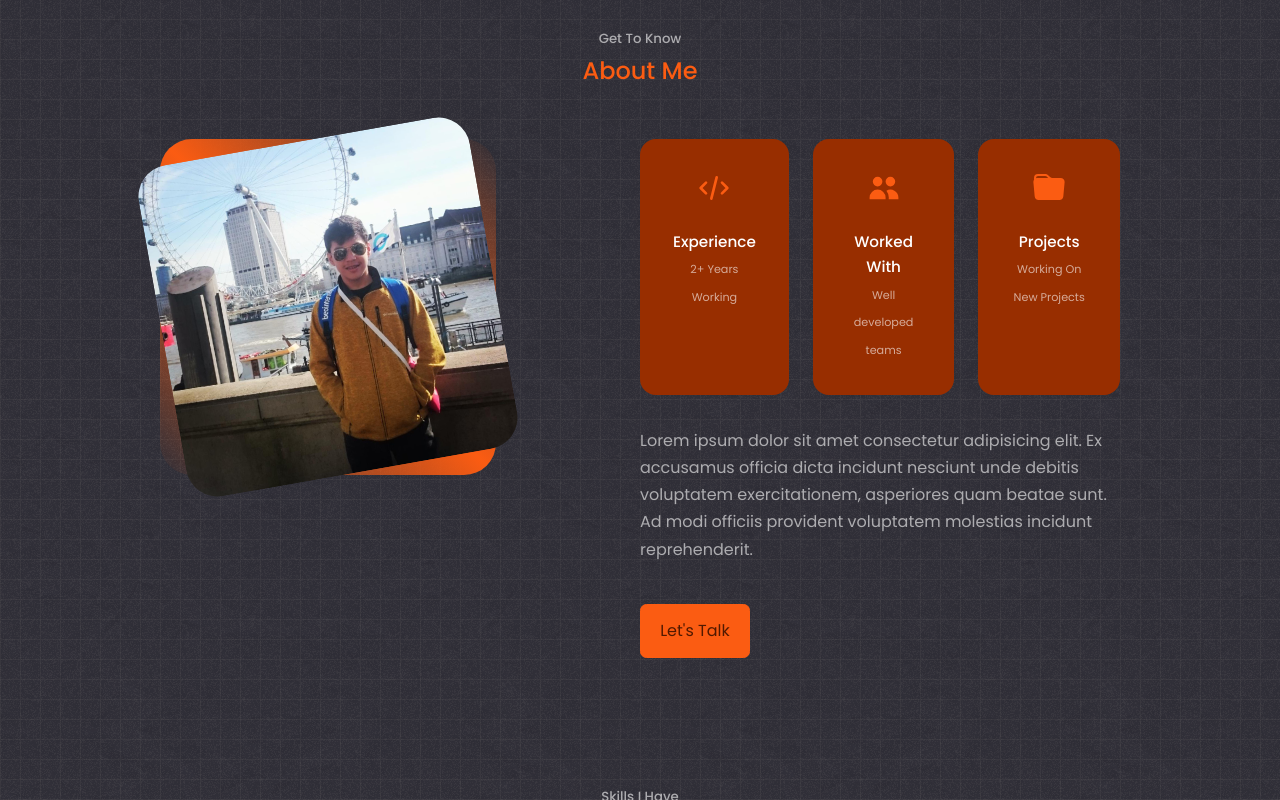
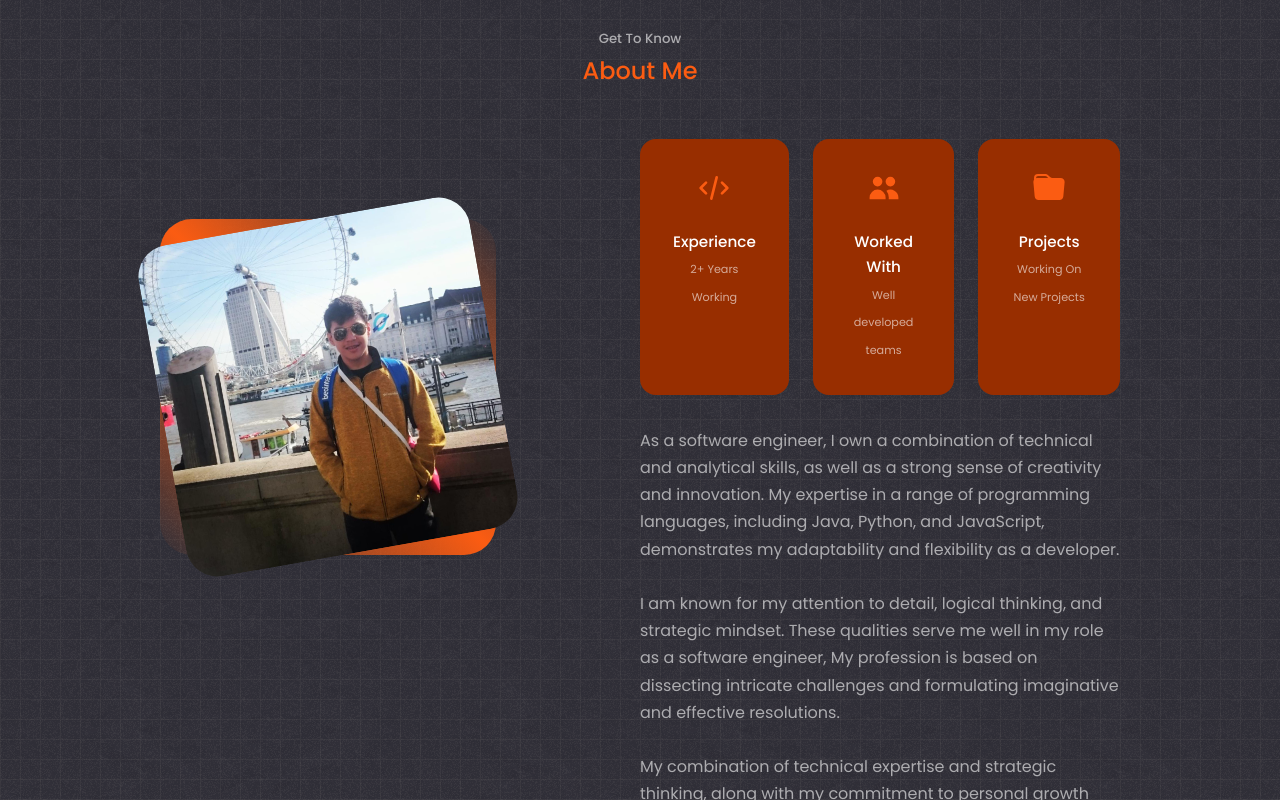
Before and after one commit to Raptr12/Portfolio-Website, a React (Create React App) app: page / in a window 1280 px wide. Shown: the part 900-1700 px from the top of the page. Built offline with nearby package versions, Linux system fonts and the light colour scheme.

Commit message:
Added Information to about section

```diff
--- a/src/components/about/About.jsx
+++ b/src/components/about/About.jsx
@@ -41,7 +41,14 @@ const About = () => {
             </article>
           </div>
           <p>
-              Lorem ipsum dolor sit amet consectetur adipisicing elit. Ex accusamus officia dicta incidunt nesciunt unde debitis voluptatem exercitationem, asperiores quam beatae sunt. Ad modi officiis provident voluptatem molestias incidunt reprehenderit.
+            As a software engineer, I own a combination of technical and analytical skills, as well as a strong sense of creativity and innovation.
+            My expertise in a range of programming languages, including Java, Python, and JavaScript, demonstrates my adaptability and flexibility as a developer.
+            <br />
+            <br />
+            I am known for my attention to detail, logical thinking, and strategic mindset. These qualities serve me well in my role as a software engineer, My profession is based on dissecting intricate challenges and formulating imaginative and effective resolutions.
+            <br />
+            <br />
+            My combination of technical expertise and strategic thinking, along with my commitment to personal growth and learning, make me a valuable asset to any software development team or project.
           </p>
           <a href="#contact" className='btn btn-primary'>Let's Talk</a>
         </div>
--- a/src/components/about/about.css
+++ b/src/components/about/about.css
@@ -5,6 +5,7 @@
 }
 
 .about__me {
+    margin-top: 5rem;
     width: 100%;
     aspect-ratio: 1/1;
     border-radius: 2rem;
```
